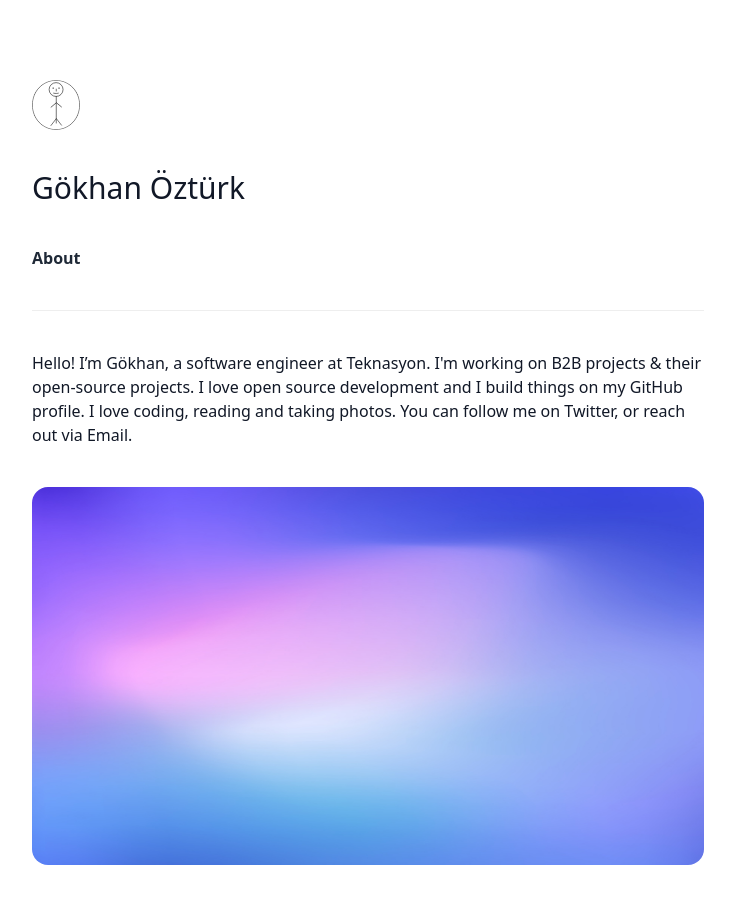
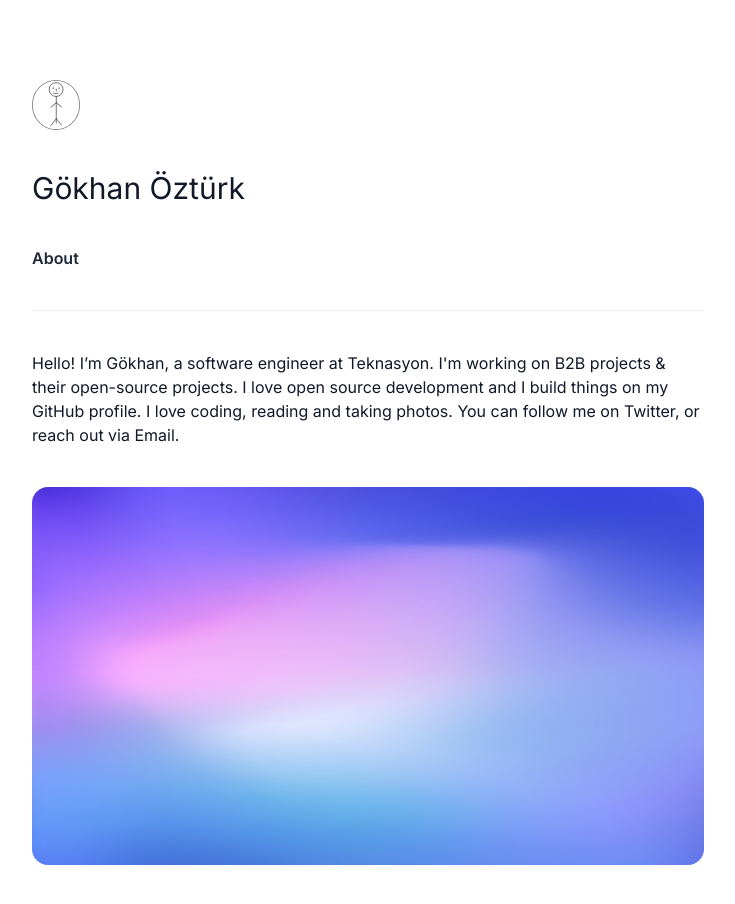
Before and after one commit to gokh4nozturk/gokhanozturk.io, a Next.js app: page / in a window 1280 px wide. Shown: the top 904 px of the page, without its empty margins (272-1007 px from the left). Built offline with nearby package versions, Linux system fonts and the light colour scheme.

Commit message:
feat: changes ff to Inter

```diff
--- a/styles/globals.css
+++ b/styles/globals.css
@@ -1,3 +1,5 @@
+@import url('https://fonts.googleapis.com/css2?family=Inter:wght@100;200;300;400;500;600;700;800;900&display=swap');
+
 @tailwind base;
 @tailwind components;
 @tailwind utilities;
--- a/tailwind.config.js
+++ b/tailwind.config.js
@@ -1,4 +1,5 @@
 /** @type {import('tailwindcss').Config} */
+const defaultTheme = require('tailwindcss/defaultTheme');
 module.exports = {
   content: [
     './pages/**/*.{js,ts,jsx,tsx}',
@@ -6,7 +7,12 @@ module.exports = {
     './layouts/**/*.{js,ts,jsx,tsx}',
   ],
   theme: {
-    extend: {},
+    extend: {
+      fontFamily: {
+        sans: ['Inter', ...defaultTheme.fontFamily.sans],
+        serif: ['Inter', ...defaultTheme.fontFamily.serif],
+      },
+    },
   },
   plugins: [],
 };
```
